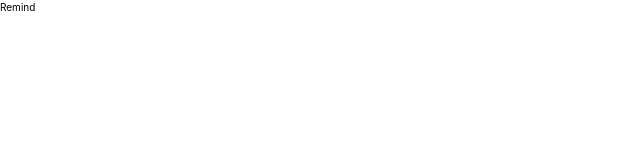
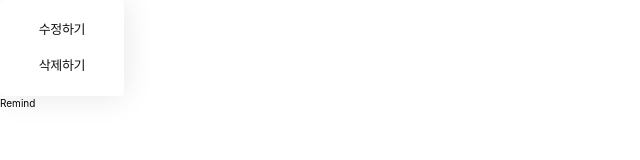
Before and after one commit to Pinback-Team/pinback-client, a React (Vite) app in the folder apps/client/: page / in a window 1280 px wide. Shown: the top 160 px of the page, without its empty margins (0-640 px from the left). Built offline with nearby package versions, Linux system fonts and the light colour scheme; a web font is replaced by a local one.

Commit message:
Feat: OptionsMenuButton 컴포넌트에 props 추가 및 스타일 개선

```diff
--- a/apps/client/src/layout/Layout.tsx
+++ b/apps/client/src/layout/Layout.tsx
@@ -1,10 +1,13 @@
 import { Outlet } from 'react-router-dom';
+import OptionsMenuButton from '../shared/components/optionsMenuButton/OptionsMenuButton';
 
 const Layout = () => {
   return (
     <>
       {/* TODO: 필요시 레이아웃 추가 */}
       {/* TODO: 사이드바 추가 */}
+      <OptionsMenuButton />
+
       <Outlet />
     </>
   );
--- a/apps/client/src/shared/components/optionsMenuButton/OptionsMenuButton.tsx
+++ b/apps/client/src/shared/components/optionsMenuButton/OptionsMenuButton.tsx
@@ -1,31 +1,41 @@
 import { cn } from '@pinback/design-system/utils';
 
-export default function OptionsMenuButton() {
+export interface OptionsMenuButtonProps {
+  ref?: React.Ref<HTMLDivElement>;
+  onEdit?: () => void;
+  onDelete?: () => void;
+  className?: string;
+}
+
+const ITEM_STYLE =
+  'body4-r text-font-black-1 h-[3.6rem] w-full ' +
+  'flex items-center justify-center ' +
+  'hover:bg-gray100 focus-visible:bg-gray100 active:bg-gray200 ' +
+  'outline-none transition-colors';
+
+export default function OptionsMenuButton({
+  ref,
+  onEdit,
+  onDelete,
+  className,
+}: OptionsMenuButtonProps) {
   return (
     <div
+      ref={ref}
+      role="menu"
+      aria-label="옵션 메뉴"
       className={cn(
-        'bg-white-bg h-[9.6rem] w-[12.4rem]',
-        'flex items-center justify-center',
-        'rounded-[0.4rem] px-0 py-[1.2rem]',
-        'common-shadow'
+        'bg-white-bg common-shadow rounded-[0.4rem] px-0 py-[1.2rem]',
+        'flex h-[9.6rem] w-[12.4rem] flex-col items-center justify-center',
+        className
       )}
     >
-      <div
-        className={cn(
-          'text-font-black-1 body4-r h-[3.6rem] w-full',
-          'flex items-center justify-center'
-        )}
-      >
+      <button type="button" onClick={onEdit} className={ITEM_STYLE}>
         수정하기
-      </div>
-      <div
-        className={cn(
-          'text-font-black-1 body4-r h-[3.6rem] w-full',
-          'flex items-center justify-center'
-        )}
-      >
+      </button>
+      <button type="button" onClick={onDelete} className={ITEM_STYLE}>
         삭제하기
-      </div>
+      </button>
     </div>
   );
 }
```
